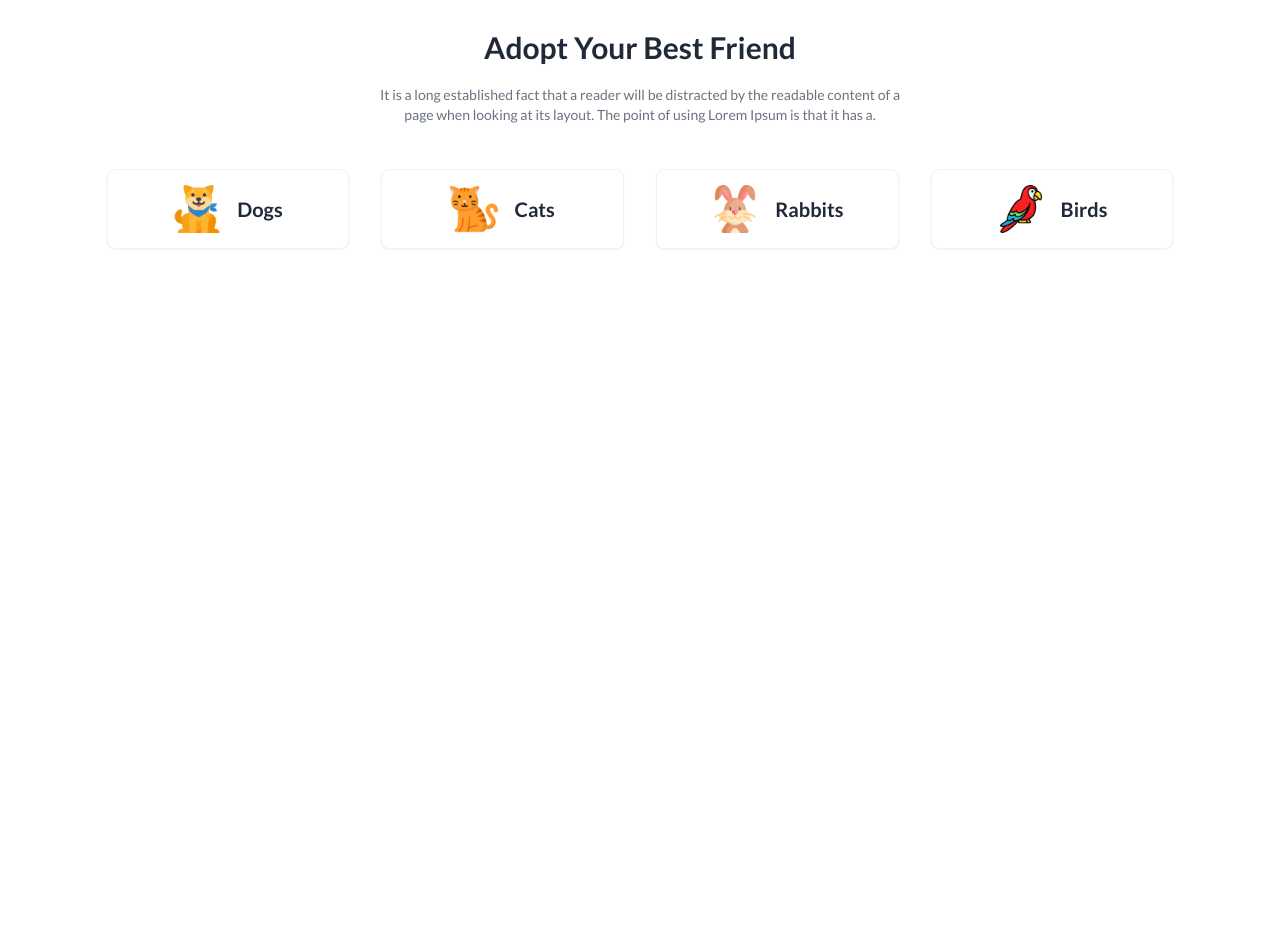
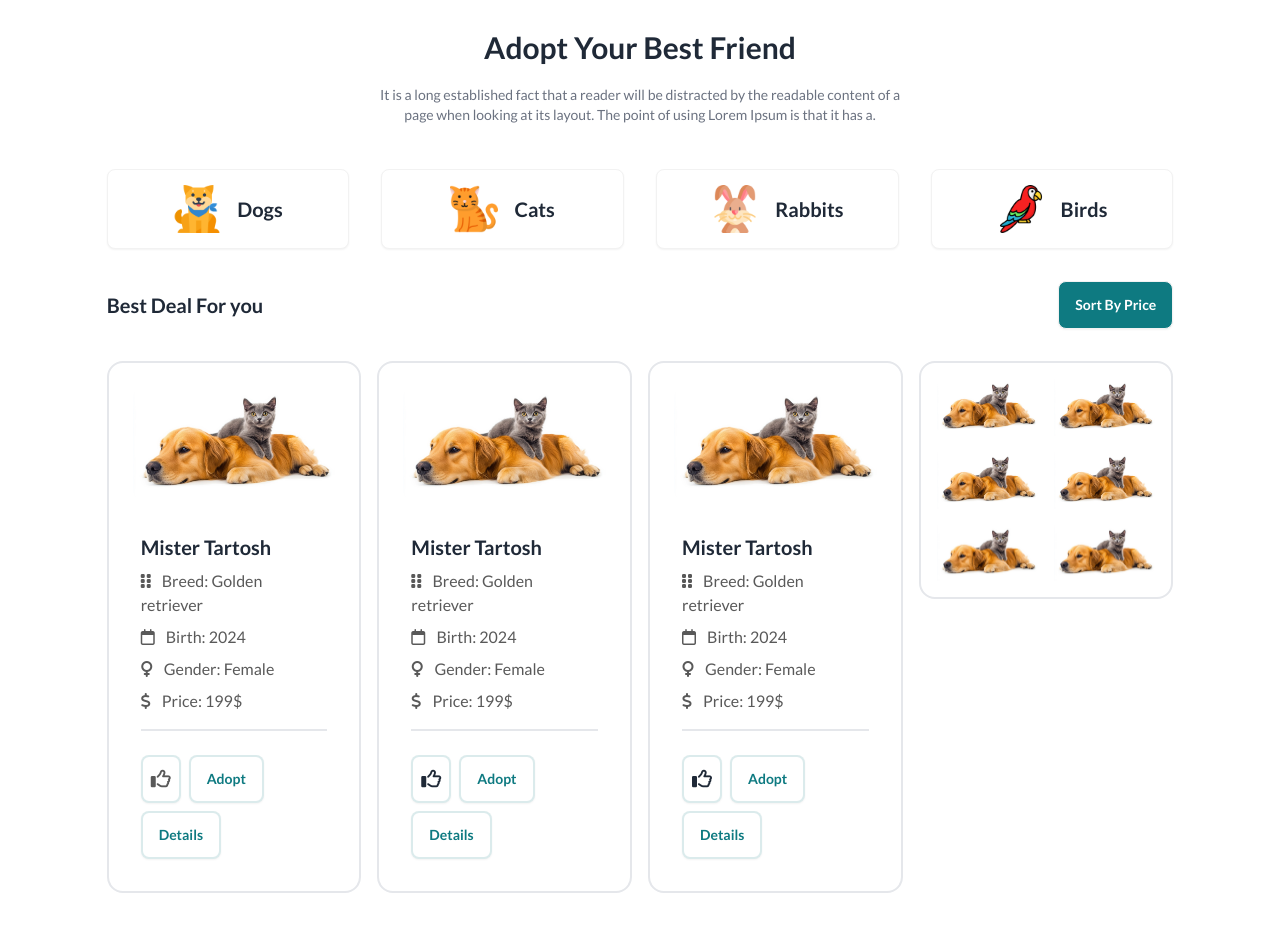
Before and after one commit to sabnira/pet-adoption-platform, a plain HTML site: page index.html in a window 1280 px wide. Shown: the part 895-1820 px from the top of the page. Before the commit the page ends 1176 px from the top, so only its background shows below. Drawn offline with nearby package versions, Linux system fonts and the light colour scheme.

Commit message:
all pet card section

```diff
--- a/index.html
+++ b/index.html
@@ -26,6 +26,8 @@
             extend: {
                 colors: {
                     primaryColor: '#0E7A81',
+                    secondaryColor: 'rgba(19, 19, 19, 0.7)',
+                    customBorder: 'rgba(14, 122, 129, 0.15)',
                 },
                 fontFamily:{
                     lato: ['Lato', 'sans-serif'],
@@ -116,6 +118,139 @@
     </section>
 
 
+    <!-- sort by price section -->
+    <section class="flex justify-between items-center mb-8">
+      <h4 class="text-xl font-bold">Best Deal For you</h4>
+      <button class="btn bg-primaryColor text-white">Sort By Price</button>
+    </section>
+
+
+    <!-- all pet card section-->
+    <section class="mb-8 grid grid-cols-1 lg:grid-cols-12 gap-4">
+
+      <!-- card section -->
+      <div class="col-span-1 lg:col-span-9">
+
+        <div class="flex gap-4">
+          <!-- card 1 -->
+          <div class="card bg-base-100 w-96 border-2">
+            <figure class="px-6 pt-6">
+              <img
+                src="./images/pet.webp"
+                alt="Shoes"
+                class="rounded-xl" />
+            </figure>
+            <div class="card-body">
+              <h2 class="card-title font-bold">Mister Tartosh</h2>
+
+              <p class="text-secondaryColor"><i class="pr-2 fa-solid fa-grip-vertical"></i>
+                  <span>Breed: Golden retriever</span>
+              </p>
+
+              <p class="text-secondaryColor"><i class="pr-2 fa-regular fa-calendar"></i>
+                <span>Birth: 2024</span>
+              </p>
+
+              <p class="text-secondaryColor"><i class="pr-2 fa-solid fa-venus"></i>
+                <span>Gender: Female</span>
+              </p>
+
+              <p class="pb-4 border-b-2 text-secondaryColor"><i class="pr-2 fa-solid fa-dollar-sign"></i>
+                <span>Price: 199$</span>
+              </p>
+
+              <div class="card-actions flex pt-4">
+                <button class="btn text-xl px-2  bg-white border-2 border-customBorder"><i class="text-secondaryColor fa-regular fa-thumbs-up"></i></button>
+                <button class="btn bg-white border-2 border-customBorder text-primaryColor">Adopt</button>
+                <button class="btn bg-white border-2 border-customBorder text-primaryColor">Details</button>
+              </div>
+            </div>
+          </div>
+
+          <div class="card bg-base-100 w-96 border-2">
+            <figure class="px-6 pt-6">
+              <img
+                src="./images/pet.webp"
+                alt="Shoes"
+                class="rounded-xl" />
+            </figure>
+            <div class="card-body">
+              <h2 class="card-title font-bold">Mister Tartosh</h2>
+
+              <p class="text-secondaryColor"><i class="pr-2 fa-solid fa-grip-vertical"></i>
+                  <span>Breed: Golden retriever</span>
+              </p>
+
+              <p class="text-secondaryColor"><i class="pr-2 fa-regular fa-calendar"></i>
+                <span>Birth: 2024</span>
+              </p>
+
+              <p class="text-secondaryColor"><i class="pr-2 fa-solid fa-venus"></i>
+                <span>Gender: Female</span>
+              </p>
+
+              <p class="pb-4 border-b-2 text-secondaryColor"><i class="pr-2 fa-solid fa-dollar-sign"></i>
+                <span>Price: 199$</span>
+              </p>
+
+              <div class="card-actions flex pt-4">
+                <button class="btn text-xl px-2 bg-white border-2 border-customBorder"><i class="fa-regular fa-thumbs-up"></i></button>
+                <button class="btn bg-white border-2 border-customBorder text-primaryColor">Adopt</button>
+                <button class="btn bg-white border-2 border-customBorder text-primaryColor">Details</button>
+              </div>
+            </div>
+          </div>
+
+          <div class="card bg-base-100 w-96 border-2">
+            <figure class="px-6 pt-6">
+              <img
+                src="./images/pet.webp"
+                alt="Shoes"
+                class="rounded-xl" />
+            </figure>
+            <div class="card-body">
+              <h2 class="card-title font-bold">Mister Tartosh</h2>
+
+              <p class="text-secondaryColor"><i class="pr-2 fa-solid fa-grip-vertical"></i>
+                  <span>Breed: Golden retriever</span>
+              </p>
+
+              <p class="text-secondaryColor"><i class="pr-2 fa-regular fa-calendar"></i>
+                <span>Birth: 2024</span>
+              </p>
+
+              <p class="text-secondaryColor"><i class="pr-2 fa-solid fa-venus"></i>
+                <span>Gender: Female</span>
+              </p>
+
+              <p class="pb-4 border-b-2 text-secondaryColor"><i class="pr-2 fa-solid fa-dollar-sign"></i>
+                <span>Price: 199$</span>
+              </p>
+
+              <div class="card-actions flex pt-4">
+                <button class="btn text-xl px-2 bg-white border-2 border-customBorder"><i class="fa-regular fa-thumbs-up"></i></button>
+                <button class="btn bg-white border-2 border-customBorder text-primaryColor">Adopt</button>
+                <button class="btn bg-white border-2 border-customBorder text-primaryColor">Details</button>
+              </div>
+            </div>
+          </div>
+
+        </div>
+
+      </div>
+
+      <!-- gallery section -->
+      <div class="col-span-1 lg:col-span-3 ">
+       <div class="grid grid-cols-2 gap-4 border-2 p-4 rounded-2xl">
+          <img class="rounded-lg" src="./images/pet.webp" alt="">
+          <img src="./images/pet.webp" alt="">
+          <img src="./images/pet.webp" alt="">
+          <img src="./images/pet.webp" alt="">
+          <img src="./images/pet.webp" alt="">
+          <img src="./images/pet.webp" alt="">
+       </div>
+      </div>
+    </section>
 
 
 
```
